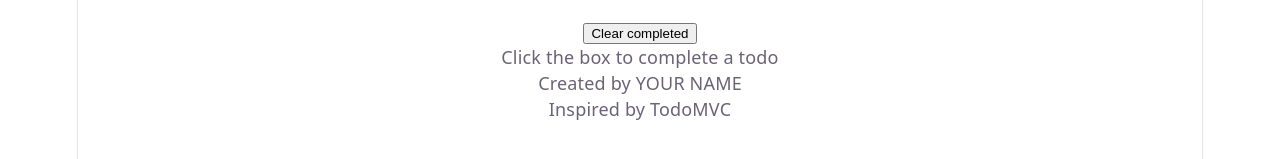
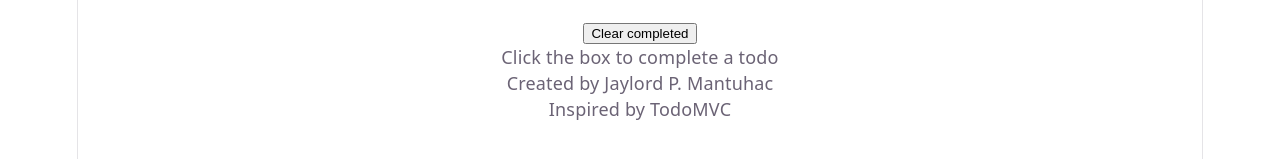
Before and after one commit to JaylordMantuhac/csit340-todomvc, a React (Vite) app: page / in a window 1280 px wide. Shown: the part 353-512 px from the top of the page. Built offline with nearby package versions, Linux system fonts and the light colour scheme.

Commit message:
chore: replace YOUR NAME with Jaylord P. Mantuhac

```diff
--- a/src/App.jsx
+++ b/src/App.jsx
@@ -5,7 +5,7 @@ function App() {
   return (
     <div className="min-h-screen bg-[#f5f5f5] py-8 font-light text-[#111]">
       <Todos />
-      <Info name="YOUR NAME" />
+      <Info name="Jaylord P. Mantuhac" />
     </div>
   )
 }
```
